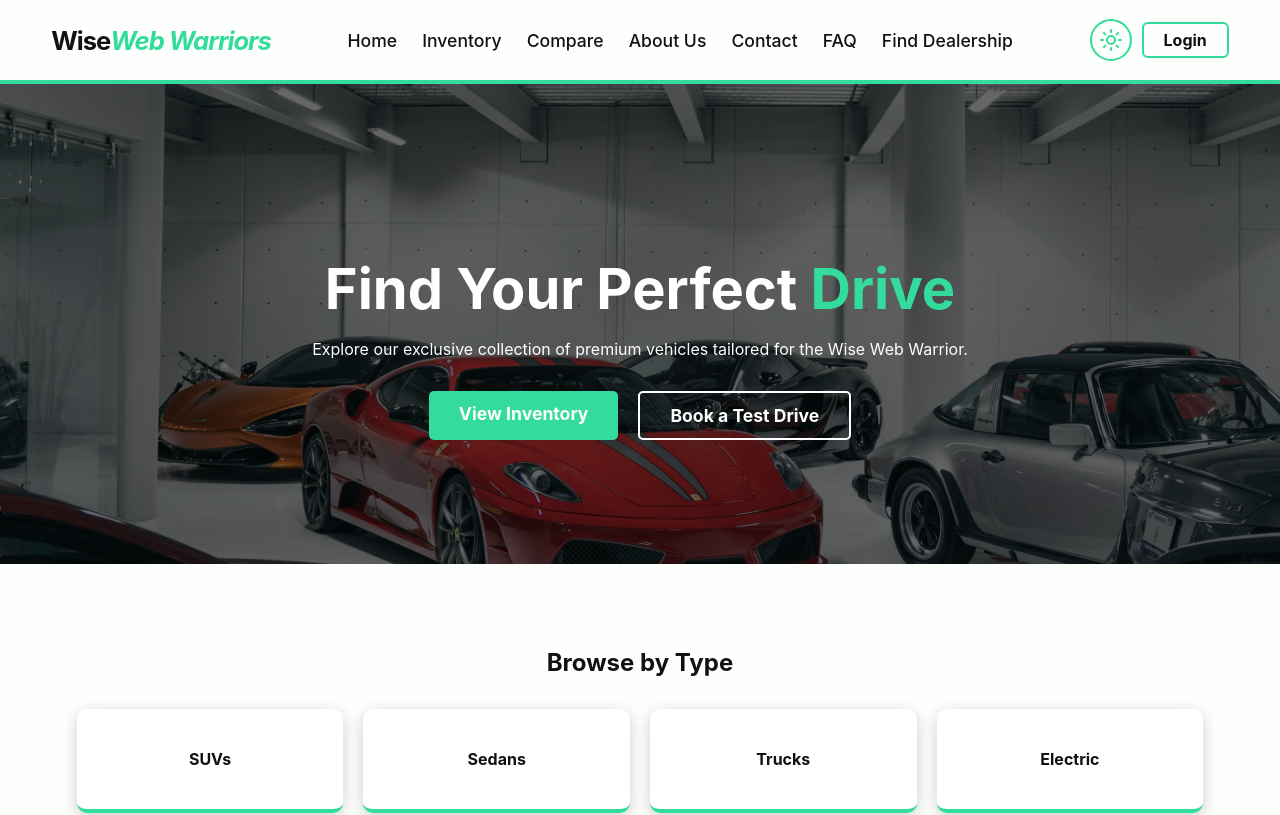
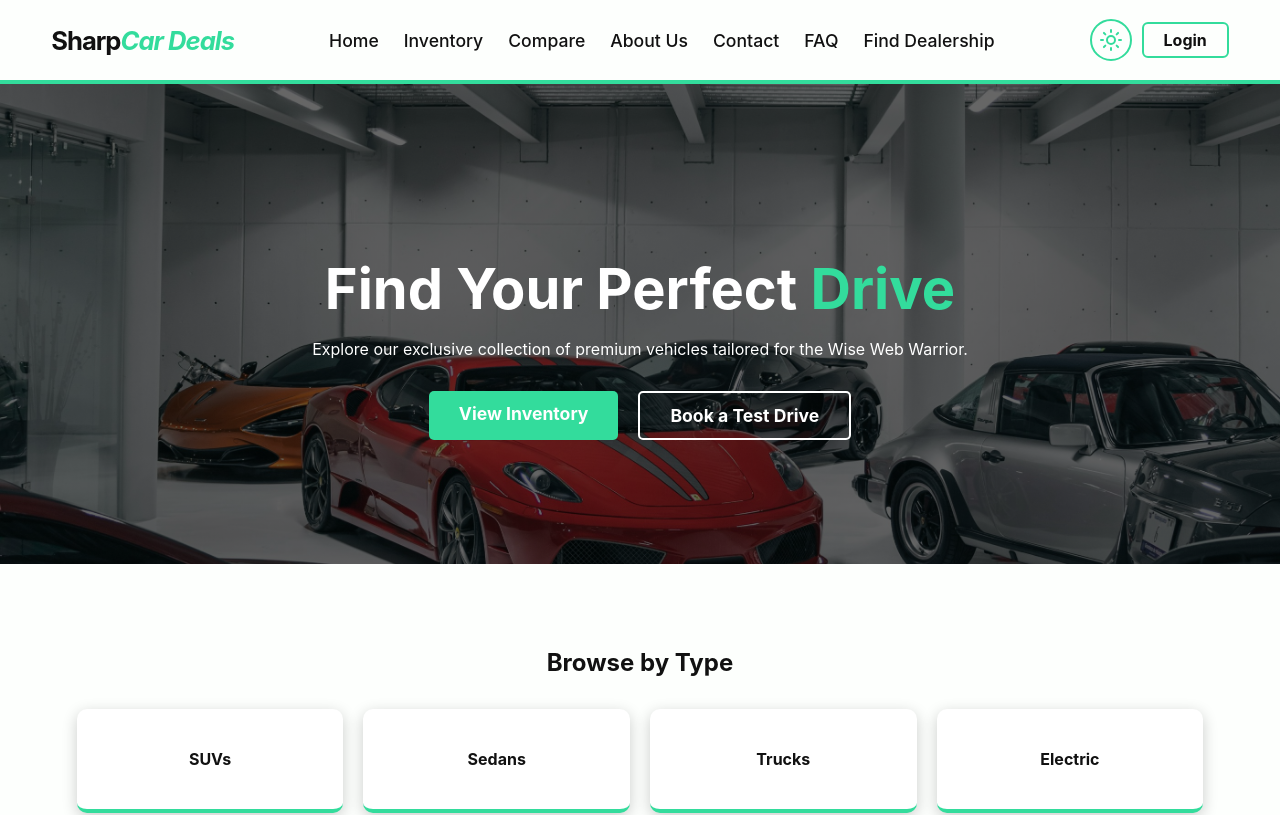
Before and after one commit to techo-anant/wise-web-warrior, a React (Create React App) app in the folder frontend/: page / in a window 1280 px wide. Shown: the top 815 px of the page. Built offline with nearby package versions, Linux system fonts and the light colour scheme.

Commit message:
Changed Site Name to Sharp Car Deals in Header.jsx

```diff
--- a/frontend/src/components/layout/Header.jsx
+++ b/frontend/src/components/layout/Header.jsx
@@ -53,7 +53,7 @@ function Header({ currentTheme, setTheme, user }) {
       <div className="logo-area">
         <Link to="/" style={{ textDecoration: 'none', color: 'inherit' }}>
           <h1 className="brand-name">
-            Wise <span className="hide-on-mobile">Web Warriors</span>
+            Sharp <span className="hide-on-mobile">Car Deals</span>
           </h1>
         </Link>
       </div>
```
